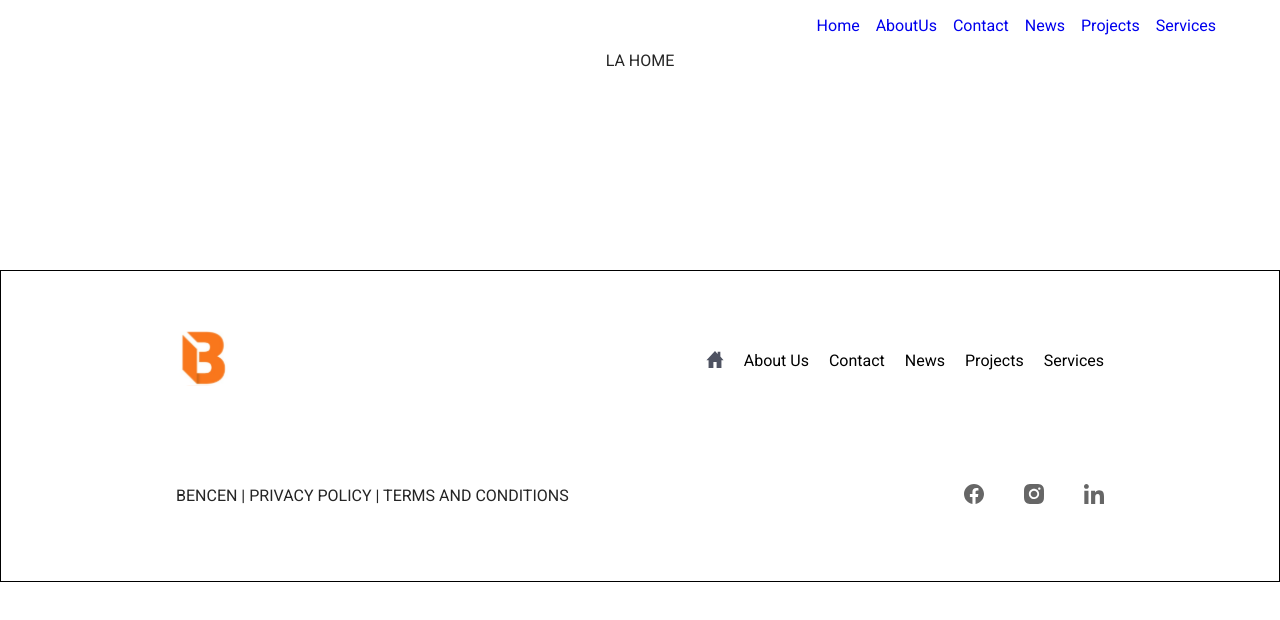
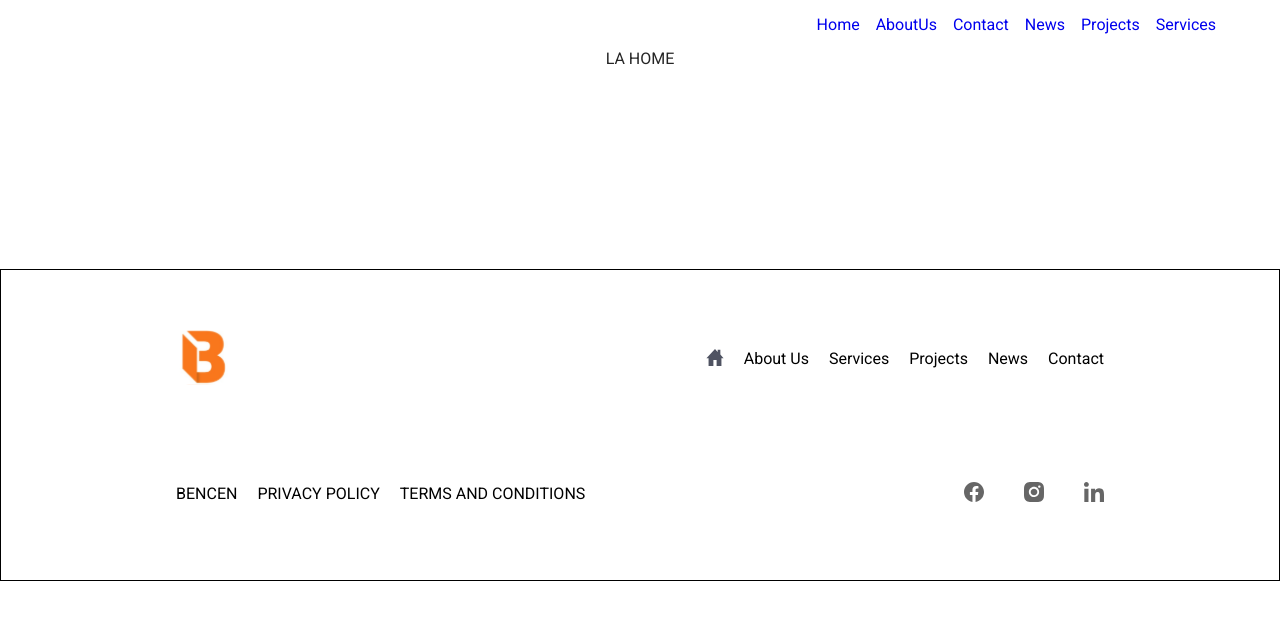
Before and after one commit to ipiccardo/bencen, a Next.js app: page /dashboard in a window 1280 px wide. Shown: the top 620 px of the page. Built offline with nearby package versions, Linux system fonts and the light colour scheme.

Commit message:
Created modularity for footer

```diff
--- a/src/app/components/Footer/Footer.tsx
+++ b/src/app/components/Footer/Footer.tsx
@@ -8,10 +8,18 @@ const Footer = () => {
     <div className={classes.footer}>
       <div className={classes.footer__firstBlock}>
         <Icon name="logo" size={55} />
-        <NavBar />
+        <NavBar
+          withHome={true}
+          hasPipes={false}
+          linkTitles={["About Us", "Services", "Projects", "News", "Contact"]}
+        />
       </div>
       <div className={classes.footer__secondBlock}>
-        <p>BENCEN | PRIVACY POLICY | TERMS AND CONDITIONS</p>
+        <NavBar
+          withHome={false}
+          hasPipes={true}
+          linkTitles={["BENCEN", "PRIVACY POLICY", "TERMS AND CONDITIONS"]}
+        />
         <div className={classes.footer__icons}>
           <Icon name="facebook" size={20} />
           <Icon name="instagram" size={20} />
--- a/src/app/components/Footer/NavBar/NavBar.tsx
+++ b/src/app/components/Footer/NavBar/NavBar.tsx
@@ -1,32 +1,38 @@
 import Link from "next/link";
 import Icon from "../../Icon/Icon";
 import classes from "./navBar.module.css";
+import { convertLinkString } from "@/app/utils";
 
-const NavBar = () => {
+type NavBarProps = {
+  withHome: boolean;
+  hasPipes: boolean;
+  linkTitles: string[];
+};
+
+const NavBar = ({ withHome, hasPipes, linkTitles = [] }: NavBarProps) => {
   return (
     <div>
       <nav>
         <ul className={classes.navBar}>
-          <li>
-            <Link href="/">
-              <Icon name="home" size={18} />
-            </Link>
-          </li>
-          <li>
-            <Link href="/dashboard/aboutUs">About Us</Link>
-          </li>
-          <li>
-            <Link href="/dashboard/contact">Contact</Link>
-          </li>
-          <li>
-            <Link href="/dashboard/news">News</Link>
-          </li>
-          <li>
-            <Link href="/dashboard/projects">Projects</Link>
-          </li>
-          <li>
-            <Link href="/dashboard/services">Services</Link>
-          </li>
+          {withHome && (
+            <li>
+              <Link className={classes.navBar__link} href="/">
+                <Icon name="home" size={18} />
+              </Link>
+            </li>
+          )}
+          {linkTitles.map((link: string, index: number) => {
+            return (
+              <li key={link + index}>
+                <Link
+                  className={classes.navBar__link}
+                  href={`/dashboard/${convertLinkString(link)}`}
+                >
+                  {link}
+                </Link>
+              </li>
+            );
+          })}
         </ul>
       </nav>
     </div>
--- a/src/app/components/Footer/NavBar/navBar.module.css
+++ b/src/app/components/Footer/NavBar/navBar.module.css
@@ -8,6 +8,10 @@
     list-style-type: none;
 }
 
-.navBar li a{
+.navBar__link{
     color: black
 }
+
+.navBar__link:hover {
+    color: orange;
+}
--- a/src/app/components/Footer/footer.module.css
+++ b/src/app/components/Footer/footer.module.css
@@ -11,10 +11,6 @@
     align-items: center;
 }
 
-.footer__firstBlock {
-
-}
-
 .footer__secondBlock {
     margin-top: 5rem;
 }
--- a/src/app/styles/globals.css
+++ b/src/app/styles/globals.css
@@ -1,4 +1,5 @@
 @import "./fonts.css";
+@import "normalize.css";
 
 :root {
   --max-width: 1100px;
--- /dev/null
+++ b/src/app/utils/index.tsx
@@ -0,0 +1,5 @@
+export const convertLinkString = (string: string): string => {
+  return string
+    .toLowerCase()
+    .replace(/[^a-zA-Z0-9]+(.)/g, (match, chr) => chr.toUpperCase());
+};
```
Also changed, not shown: src/app/styles/normalize.css (added).
